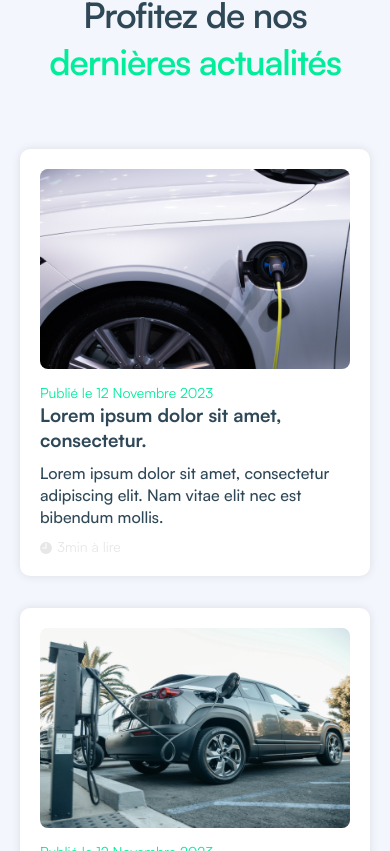
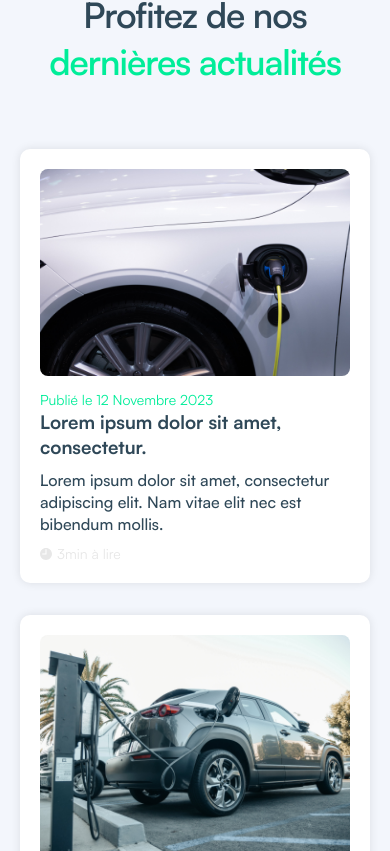
Before and after one commit to Maxime-Camaille/electric-car, a React (Create React App) app: page / in a window 390 px wide. Shown: the part 7033-7884 px from the top of the page. Built offline with nearby package versions, Linux system fonts and the light colour scheme.

Commit message:
Improve Responsiv Design for BlogSection

```diff
--- a/src/components/BlogSection/styles.css
+++ b/src/components/BlogSection/styles.css
@@ -1,5 +1,3 @@
-/* BlogSection.css */
-
 /* Styles par défaut */
 
 .blog-section {
@@ -64,8 +62,6 @@
   font-weight: 500;
 }
 
-/* Ajout pour l'icône d'horloge et le temps de lecture */
-
 .article-footer {
   display: flex;
   align-items: center;
@@ -84,8 +80,6 @@
   font-size: 14px;
   color: #e7e7e7;
 }
-
-/* Style du bouton "Voir plus d'articles" */
 
 .view-more-button {
   min-width: 130px;
@@ -111,13 +105,22 @@
 }
 /* Styles pour tablette (par exemple, jusqu'à 768px) */
 
-@media screen and (max-width: 768px) {
+@media screen and (max-width: 1024px) {
   .article {
-    width: 48%;
+    width: 80%;
+    height: auto;
   }
 
   .articles-container {
     flex-direction: column;
+    align-items: center;
+  }
+
+  .article-image {
+    width: 100%;
+    height: auto;
+    border-radius: 8px;
+    margin-bottom: 10px;
   }
 }
 
@@ -133,12 +136,12 @@
     flex-direction: column;
     margin-bottom: 20px;
   }
-  .blog-title{
+  .blog-title {
     font-size: 9vw;
     font-weight: 600;
     letter-spacing: -1px;
   }
-  .blog-section{
+  .blog-section {
     padding: 48px 20px 20px 20px;
   }
 }
```
